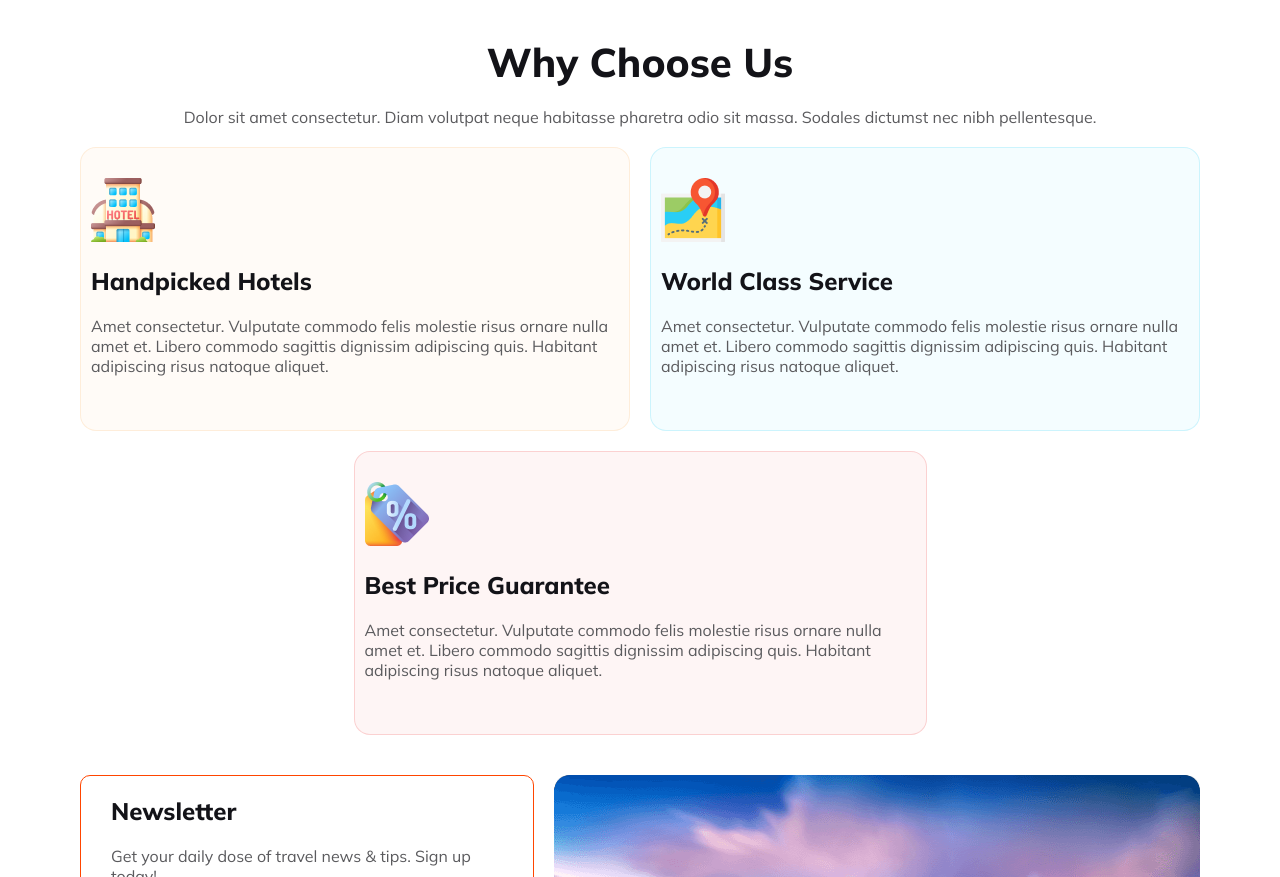
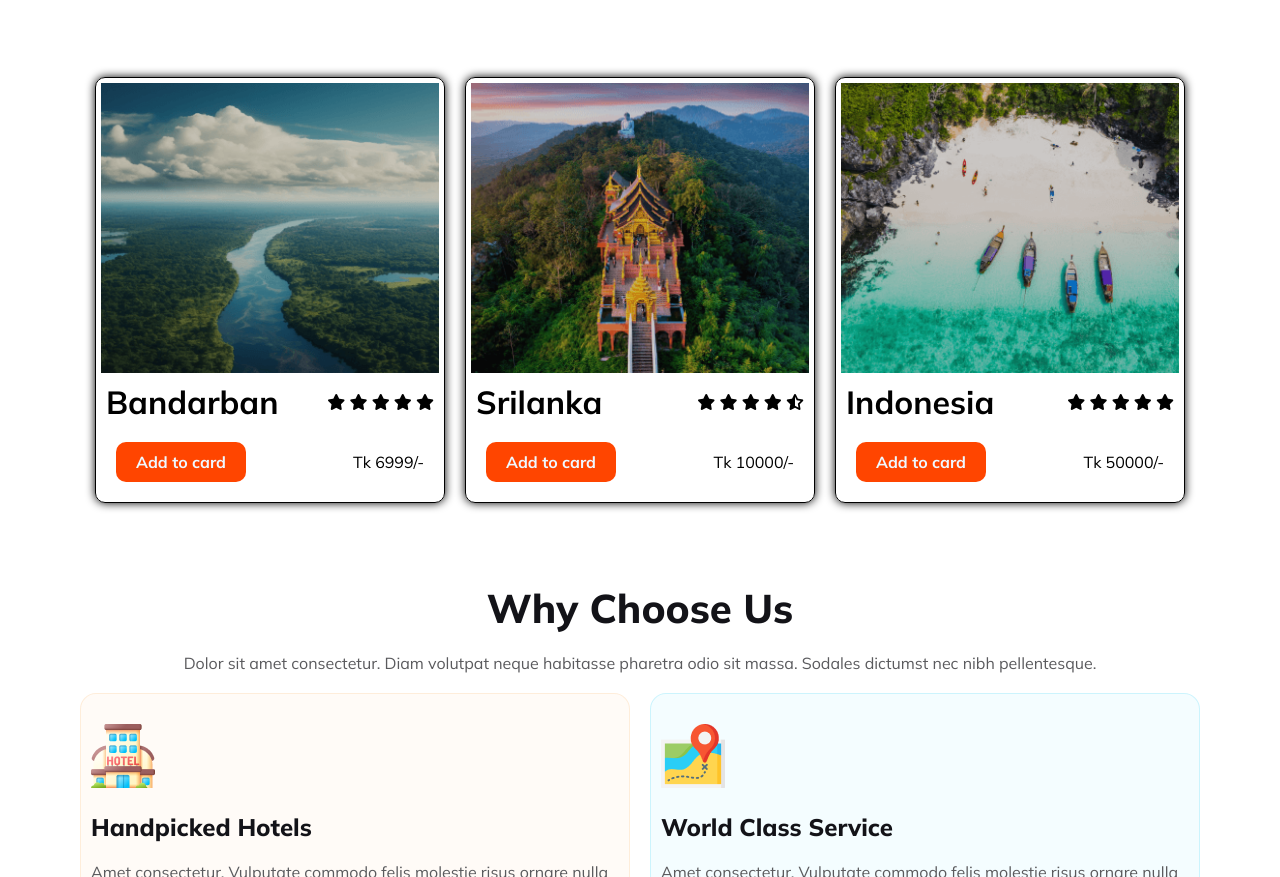
Before and after one commit to Maklin90/RMT-TRAVEL, a plain HTML site: page index.html in a window 1280 px wide. Shown: the part 2402-3279 px from the top of the page. Drawn offline with Linux system fonts and the light colour scheme.

Commit message:
added card section

```diff
--- a/index.html
+++ b/index.html
@@ -131,6 +131,84 @@
 
             </div>
         </div>
+        <div class="bonus-section">
+
+            <div class="card">
+                <div>
+                    <img src="Images/Rectangle 11.png" alt="">
+                </div>
+                <div class="star-section">
+                    <div>
+                        <h1>Bandarban</h1>
+                    </div>
+
+                    <div >
+                        <i class="fa-solid fa-star"></i>
+                        <i class="fa-solid fa-star"></i>
+                        <i class="fa-solid fa-star"></i>
+                        <i class="fa-solid fa-star"></i>
+                        <i class="fa-solid fa-star"></i>
+
+                    </div>
+                </div>
+
+                <div class="price" >
+                    <button>Add to card</button>
+                    <p> Tk 6999/- </p>
+                </div>
+            </div>
+
+            <div class="card">
+                <div>
+                    <img src="Images/Rectangle 6.png" alt="">
+                </div>
+                <div class="star-section">
+                    <div>
+                        <h1>Srilanka</h1>
+                    </div>
+
+                    <div >
+                        <i class="fa-solid fa-star"></i>
+                        <i class="fa-solid fa-star"></i>
+                        <i class="fa-solid fa-star"></i>
+                        <i class="fa-solid fa-star"></i>
+                        <i class="fa-solid fa-star-half-stroke"></i>
+
+                    </div>
+                </div>
+                <div class="price" >
+                    <button>Add to card</button>
+                    <p> Tk 10000/- </p>
+                </div>
+            </div>
+
+            <div class="card">
+                <div>
+                    <img src="Images/Rectangle 8.png" alt="">
+                </div>
+                <div class="star-section">
+                    <div>
+                        <h1>Indonesia</h1>
+                    </div>
+
+                    <div >
+                        <i class="fa-solid fa-star"></i>
+                        <i class="fa-solid fa-star"></i>
+                        <i class="fa-solid fa-star"></i>
+                        <i class="fa-solid fa-star"></i>
+                        <i class="fa-solid fa-star"></i>
+
+                    </div>
+                </div>
+                <div class="price" >
+                    <button>Add to card</button>
+                    <p> Tk 50000/- </p>
+                </div>
+            </div>
+
+
+
+        </div>
 
         <div class="Choose-Us">
             <div class="Choose-Us-heading">
@@ -158,7 +236,7 @@
                     <p> Amet consectetur. Vulputate commodo felis molestie risus  ornare nulla amet et. Libero commodo sagittis dignissim adipiscing quis. Habitant adipiscing risus natoque aliquet.  </p>
                 </div>
             </div>
-            </div>
+        </div>
 
             <div class="Newsletter">
 
@@ -186,10 +264,9 @@
                 </div>
 
             </div>
-
     </main>
 
-    <footer ">
+    <footer>
       <div class="footer-section">
         <div>
             <div class="footer-logo">
--- a/responsive.css
+++ b/responsive.css
@@ -123,6 +123,13 @@
     font-weight: 700;
 }
 
+
+.bonus-section{
+    display: flex;
+    flex-direction: column;
+}
+
+
 .Choose-Us-contain-2{
     display: flex;
     flex-direction: column;
--- a/styles.css
+++ b/styles.css
@@ -271,6 +271,55 @@ nav ul li a span{
     font-size: 28px;
     font-weight: 800;
 }
+.bonus-section{
+    max-width: 1140px;
+    margin: 80px auto;
+    display: flex;
+    gap: 20px;
+    justify-content: center;
+    align-items: center;
+
+}
+.card{
+    width: 350px;
+    border: 1px solid black;
+    border-radius: 10px;
+    box-shadow: 0 0 10px black;
+}
+
+.card img{
+    width: 100%;
+    height: 300px;
+    padding: 5px;
+    object-fit: cover;
+
+}
+
+.star-section{
+    display: flex;
+    justify-content: space-between;
+    align-items: center;
+    padding: 0 10px;
+}
+.card .price button{
+    padding: 10px 20px;
+    background-color: orangered;
+    color: aliceblue;
+    font-size: 1rem;
+    cursor: pointer;
+    font-weight: bold;
+    border: none;
+    border-radius: 10px;
+}
+.card .price{
+    display: flex;
+    justify-content: space-between;
+    padding: 20px 20px;
+    align-items: center;
+}
+/* .card h1{
+    padding-left: 20px;
+} */
 
 .Choose-Us{
     max-width: 1140px;
```
